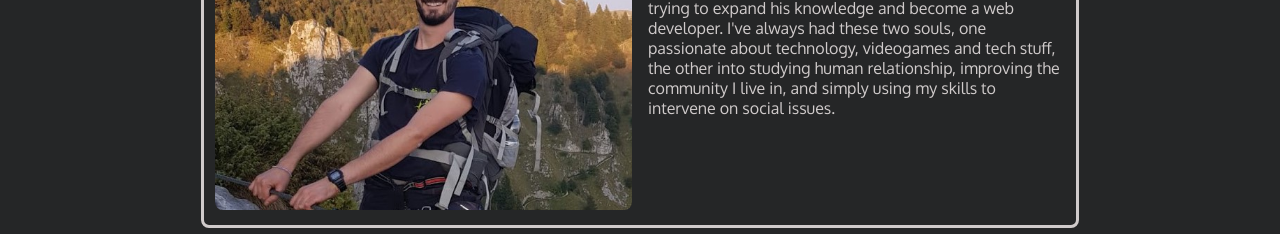
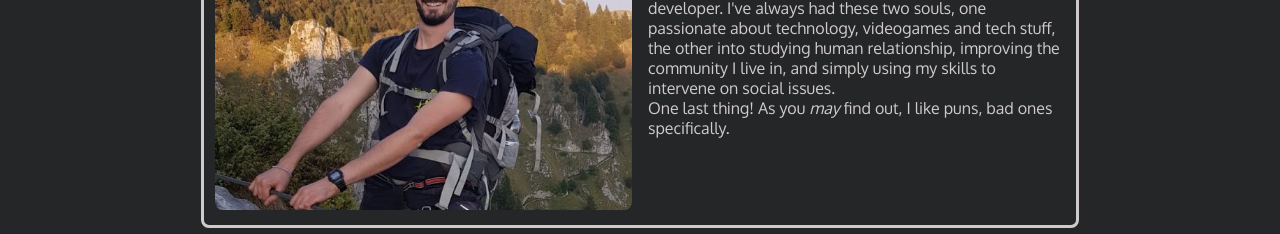
Before and after one commit to dalfabbio/dalfabbio.github.io, a plain HTML site: page index.html in a window 1280 px wide. Shown: the part 566-800 px from the top of the page. Drawn offline with Linux system fonts and the light colour scheme.

Commit message:
added pun part on brief description

```diff
--- a/index.html
+++ b/index.html
@@ -116,7 +116,7 @@
       <h2>Who's face is this?</h2>
       <p>Hi! I am Alessandro, and yes, I am a psychologist who's trying to expand his knowledge and become a web developer.
       I've always had these two souls, one passionate about technology, videogames and tech stuff, the other into studying human relationship, improving the community I live in, and simply using my skills to intervene on social issues.</p>
-    </div>
+      <p>One last thing! As you <em>may</em> find out, I like puns, bad ones specifically.</p>
   </section>
 
   <section class='about-section'>
```
